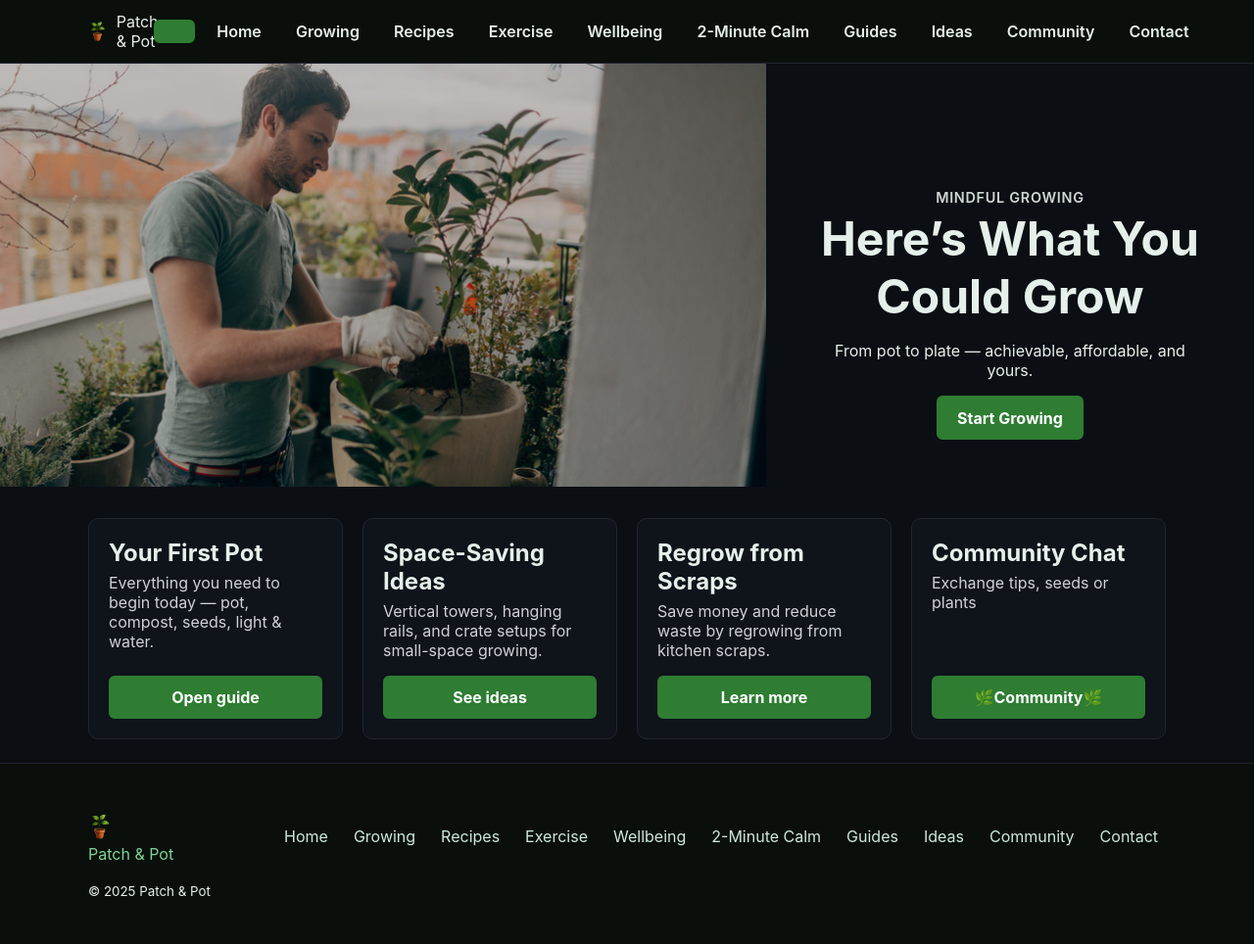
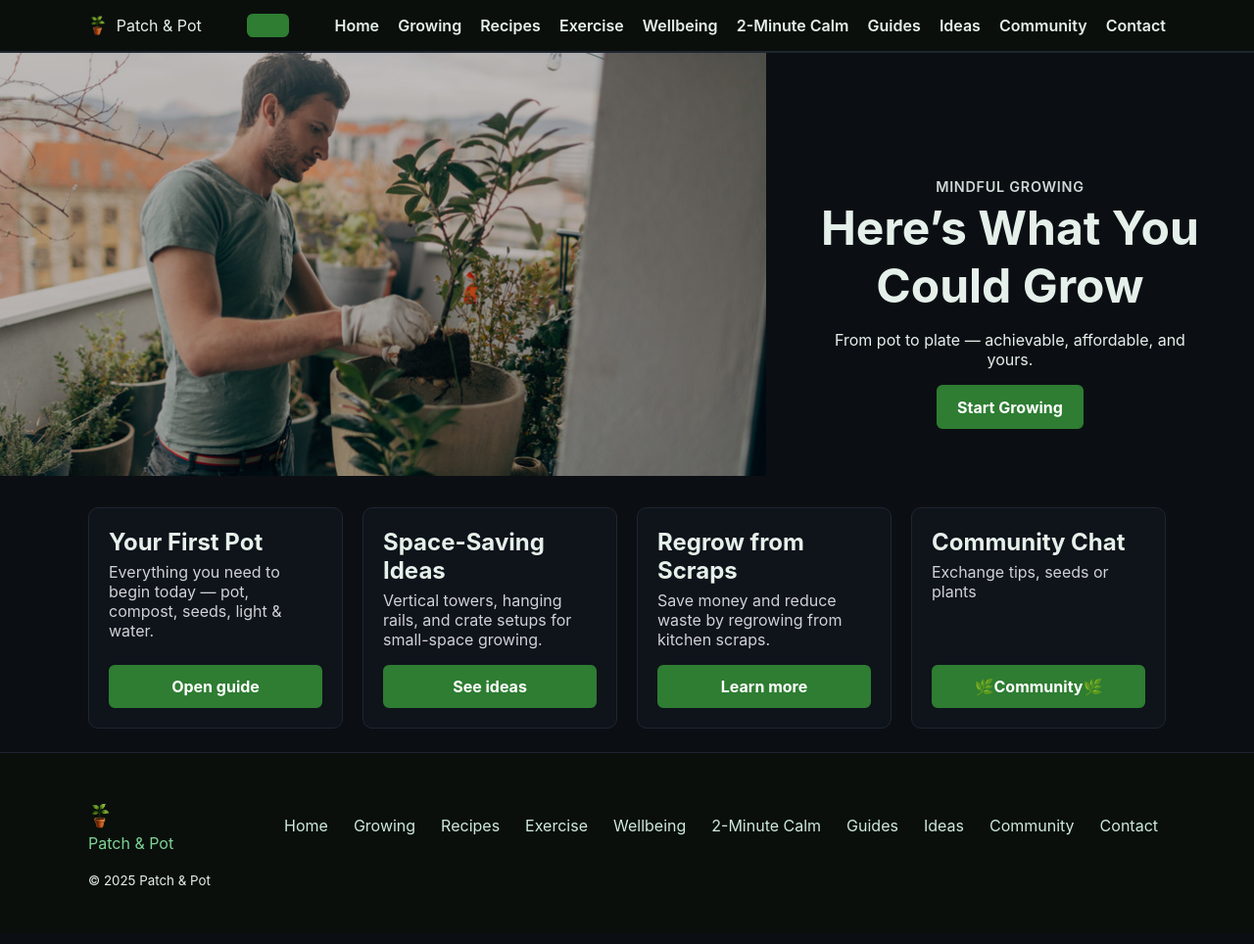
Before and after one commit to grantfitfuel/patchandpot, a Jekyll site: the page built from sites/index.html, in a window 1280 px wide. Shown: the whole page at 98% size. Built offline with Jekyll 4.4.1, drawn with Linux system fonts in a browser that asks for light colours.

Commit message:
Update pp-hotfix.css

```diff
--- a/sites/assets/css/pp-hotfix.css
+++ b/sites/assets/css/pp-hotfix.css
@@ -1,19 +1,89 @@
 /* ============================================================
-   Patch & Pot — HOTFIX Stylesheet (v5)
+   Patch & Pot — HOTFIX Stylesheet (v8)
    Load AFTER site.css
-   Goals:
-   • Hero banner correct crop/position (desktop + mobile)
-   • Card grid stable/equal-ish
-   • All CTAs green
-   • Header (logo + nav) never receives button styles
    ============================================================ */
 
-/* ---------------- Base layout helpers ---------------- */
+/* ---------- Base helpers ---------- */
 .wrap { max-width: 1100px; margin: 0 auto; padding: 0 20px; }
 img { max-width: 100%; height: auto; display: block; }
 :focus { outline: 2px solid var(--accent, #84c684); outline-offset: 3px; }
 
-/* ---------------- HERO / BANNERS ---------------- */
+/* ============================================================
+   HEADER — remove green box from logo / nav
+   ============================================================ */
+
+/* Any header element */
+header,
+#site-header {
+  background: var(--glass, #0b1210);
+  border-bottom: 1px solid var(--stroke, rgba(255,255,255,0.08));
+}
+
+/* Nav layout */
+header nav ul,
+#site-header nav ul {
+  display: flex;
+  flex-wrap: wrap;
+  justify-content: center;
+  gap: .75rem;
+  padding: 0;
+  margin: 0;
+  list-style: none;
+}
+
+header nav a,
+#site-header nav a {
+  display: inline-flex;
+  align-items: center;
+  gap: .4rem;
+  padding: .45rem .8rem;
+  border-radius: 6px;
+  text-decoration: none;
+  font-weight: 600;
+  color: var(--ink, #fff);
+}
+
+header nav a:hover,
+#site-header nav a:hover,
+header nav a:focus,
+#site-header nav a:focus {
+  text-decoration: underline;
+}
+
+/* ⛔️ Nuke any green background leaking into the header */
+header a,
+header .logo,
+header .logo a,
+header .btn,
+header a.btn,
+#site-header a,
+#site-header .logo,
+#site-header .logo a,
+#site-header .btn,
+#site-header a.btn {
+  background: transparent !important;
+  border: none !important;
+  box-shadow: none !important;
+  padding: 0 !important;
+  margin: 0 !important;
+  color: var(--ink, #fff) !important;
+  display: inline-flex !important;
+  align-items: center !important;
+}
+
+/* Mobile header stacking */
+@media (max-width: 768px) {
+  header nav ul,
+  #site-header nav ul {
+    flex-wrap: wrap;
+    justify-content: center;
+    gap: .5rem;
+  }
+}
+
+/* ============================================================
+   HERO / BANNERS
+   ============================================================ */
 .hero, .hero-mini { position: relative; }
 
 .hero figure, .hero-mini figure {
@@ -29,11 +99,11 @@ img { max-width: 100%; height: auto; display: block; }
   inset: 0;
   width: 100%;
   height: 100%;
-  object-fit: cover;           /* fill the box without distortion */
-  object-position: 50% 40%;    /* show head + a bit of torso */
+  object-fit: cover;
+  object-position: 50% 40%;
 }
 
-#ppHero { object-position: 55% 38%; } /* fine-tune this page’s hero */
+#ppHero { object-position: 55% 38%; }
 
 .hero .overlay, .hero-mini .overlay {
   position: absolute;
@@ -43,7 +113,11 @@ img { max-width: 100%; height: auto; display: block; }
   z-index: 1;
 }
 
-.hero .content, .hero-mini .content { position: relative; z-index: 2; text-align: center; }
+.hero .content, .hero-mini .content {
+  position: relative;
+  z-index: 2;
+  text-align: center;
+}
 
 /* Mobile hero tuning */
 @media (max-width: 768px) {
@@ -51,7 +125,9 @@ img { max-width: 100%; height: auto; display: block; }
   .hero figure img, .hero-mini figure img { object-position: 50% 35%; }
 }
 
-/* ---------------- GRID / CARDS ---------------- */
+/* ============================================================
+   GRID / CARDS
+   ============================================================ */
 .grid {
   display: grid;
   grid-template-columns: repeat(auto-fit, minmax(260px, 1fr));
@@ -70,7 +146,11 @@ img { max-width: 100%; height: auto; display: block; }
   transition: background .25s ease, transform .12s ease;
 }
 
-.card:hover { background: var(--glass-hover, rgba(255,255,255,0.08)); transform: translateY(-1px); }
+.card:hover {
+  background: var(--glass-hover, rgba(255,255,255,0.08));
+  transform: translateY(-1px);
+}
+
 .card h2 { margin: 0 0 .35rem; }
 .card .meta { margin: 0 0 1rem; color: var(--inkdim, #cfd2d6); }
 .card .btn { margin-top: auto; }
@@ -79,50 +159,13 @@ img { max-width: 100%; height: auto; display: block; }
   .grid { grid-template-columns: 1fr; gap: 1rem; }
 }
 
-/* ---------------- HEADER (nav stays clean) ---------------- */
-/* Your header is injected via #site-header; target any <header> inside it */
-#site-header header, header { position: relative; }
-
-/* Normal nav layout */
-header nav ul {
-  display: flex; flex-wrap: wrap; justify-content: center; gap: .75rem;
-  padding: 0; margin: 0; list-style: none;
-}
-header nav a {
-  display: inline-flex;
-  align-items: center;
-  gap: .4rem;
-  padding: .5rem .8rem;
-  font-weight: 600;
-  text-decoration: none;
-  color: var(--ink, #fff);
-}
-header nav a:hover, header nav a:focus { text-decoration: underline; }
-
-/* HARD EXCLUDE: kill any button/anchor background that leaks into header */
-#site-header a,
-#site-header a *,
-#site-header .logo,
-#site-header .logo a,
-#site-header nav a,
-#site-header .btn,
-header a,
-header a *,
-header .logo,
-header .logo a,
-header nav a,
-header .btn {
-  background: transparent !important;
-  border: 0 !important;
-  border-radius: 0 !important;
-  box-shadow: none !important;
-  color: var(--ink, #fff) !important;
-}
-
-/* ---------------- FORMS ---------------- */
+/* ============================================================
+   FORMS
+   ============================================================ */
 form label { display: block; margin-bottom: .35rem; }
 form input, form textarea, form select {
-  width: 100%; padding: .55rem .65rem;
+  width: 100%;
+  padding: .55rem .65rem;
   border: 1px solid var(--stroke, #334);
   border-radius: 6px;
   background: var(--glass, #0f131a);
@@ -130,12 +173,15 @@ form input, form textarea, form select {
   margin-bottom: .8rem;
 }
 
-/* ---------------- FOOTER ---------------- */
+/* ============================================================
+   FOOTER
+   ============================================================ */
 footer { text-align: center; padding: 2rem 0; }
 footer img.footer-logo { margin: 0 auto 1rem; max-width: 120px; height: auto; }
 
-/* ---------------- BUTTONS: ALL CTAs GREEN (header-safe) ---------------- */
-/* Only real CTAs get green; header is explicitly neutralised above */
+/* ============================================================
+   BUTTONS — ALL CTAs GREEN (header-safe)
+   ============================================================ */
 .btn,
 .btn.primary,
 .btn.ghost,
@@ -156,17 +202,24 @@ input[type="submit"],
   cursor: pointer;
   transition: background-color .25s, border-color .25s, color .25s;
 }
+
 .btn:hover,
 .btn:focus,
-button:hover, button:focus,
-input[type="button"]:hover, input[type="button"]:focus,
-input[type="submit"]:hover, input[type="submit"]:focus,
-.card a.btn:hover, .card a.btn:focus,
-.cta-row a.btn:hover, .cta-row a.btn:focus {
+button:hover,
+button:focus,
+input[type="button"]:hover,
+input[type="button"]:focus,
+input[type="submit"]:hover,
+input[type="submit"]:focus,
+.card a.btn:hover,
+.card a.btn:focus,
+.cta-row a.btn:hover,
+.cta-row a.btn:focus {
   background-color: #1b5e20 !important;
   border-color: #1b5e20 !important;
   color: #ffffff !important;
 }
+
 .btn:active,
 button:active,
 input[type="button"]:active,
```
